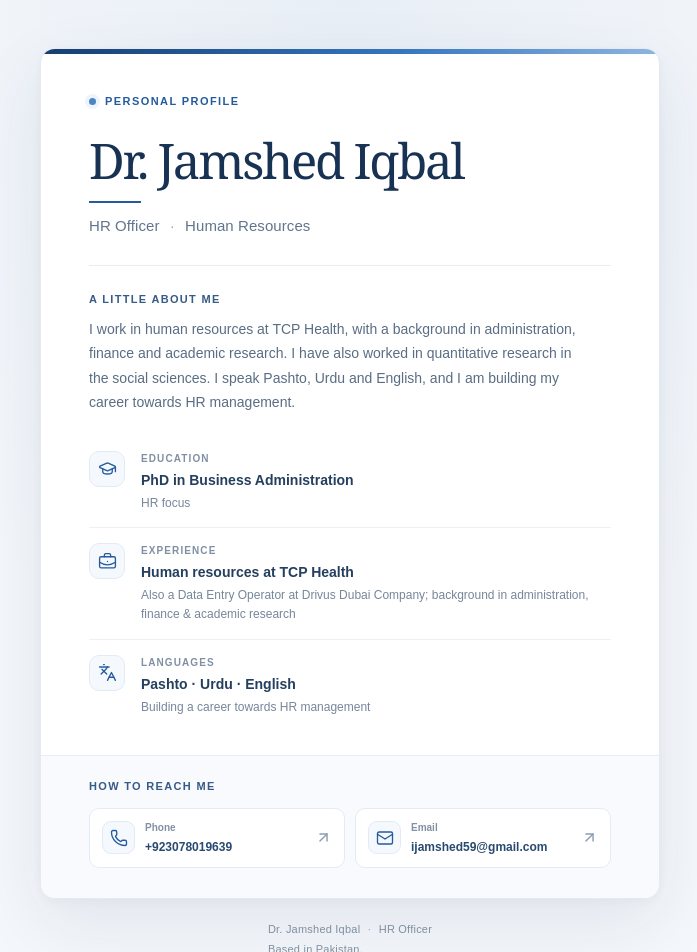
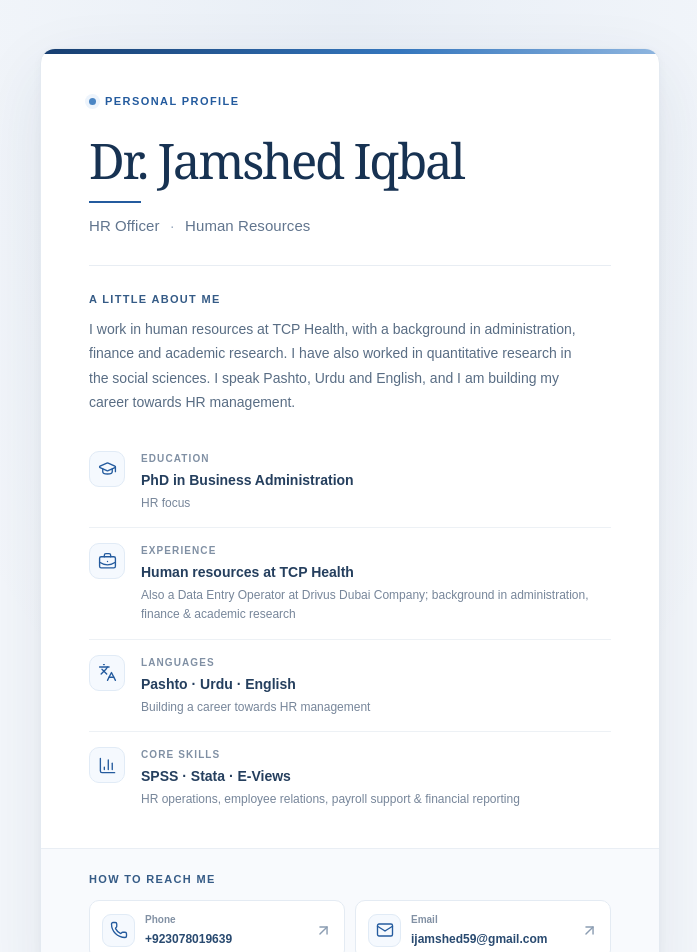
Before and after one commit to ijamshed59-droid/jamshed-iqbal, a Next.js app: page / in a window 1280 px wide. Shown: the top 952 px of the page, without its empty margins (290-987 px from the left). Built offline with nearby package versions, Linux system fonts and the light colour scheme.

Commit message:
Add CV skills to personal profile

```diff
--- a/components/personal-card.tsx
+++ b/components/personal-card.tsx
@@ -1,4 +1,4 @@
-import { ArrowUpRight, BriefcaseBusiness, GraduationCap, Languages, Mail, Phone } from 'lucide-react'
+import { ArrowUpRight, BarChart3, BriefcaseBusiness, GraduationCap, Languages, Mail, Phone } from 'lucide-react'
 
 const details = [
   {
@@ -18,6 +18,12 @@ const details = [
     label: 'Languages',
     value: 'Pashto · Urdu · English',
     note: 'Building a career towards HR management',
+  },
+  {
+    icon: BarChart3,
+    label: 'Core skills',
+    value: 'SPSS · Stata · E-Views',
+    note: 'HR operations, employee relations, payroll support & financial reporting',
   },
 ]
 
```
